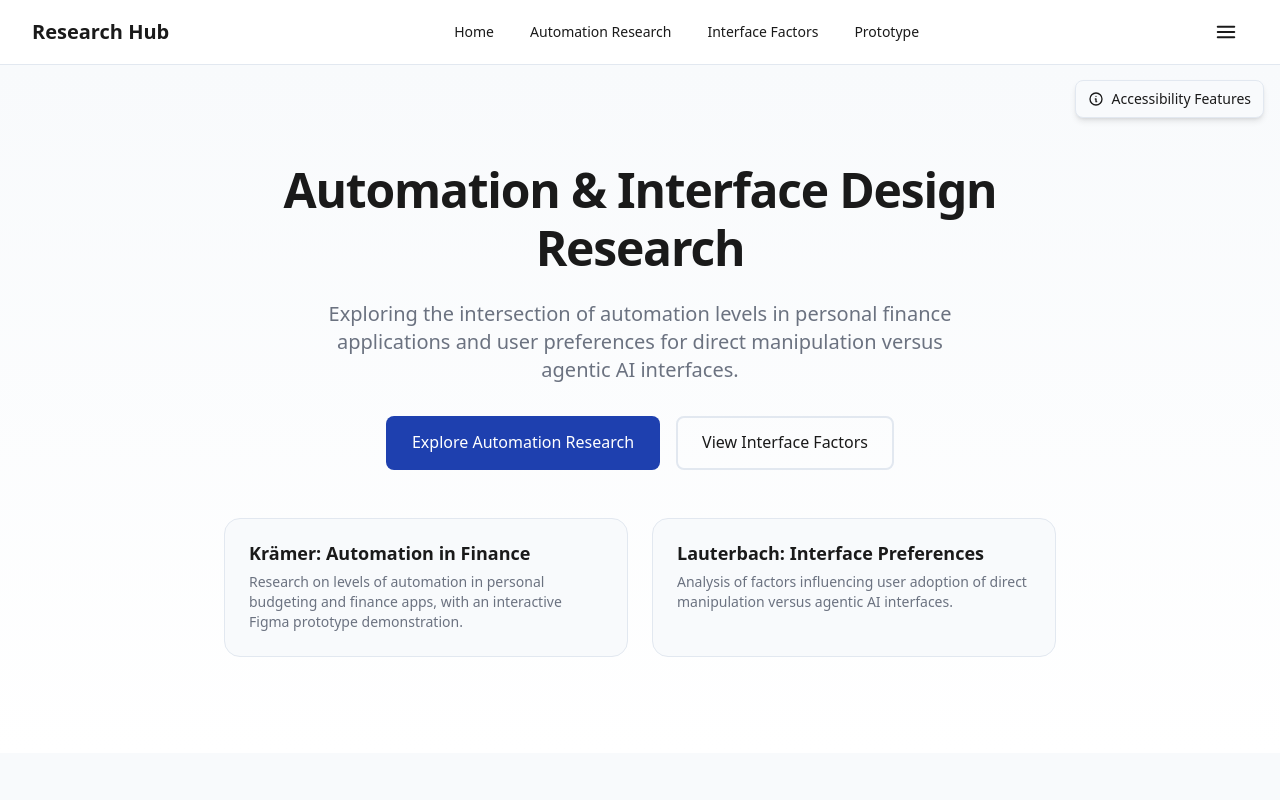
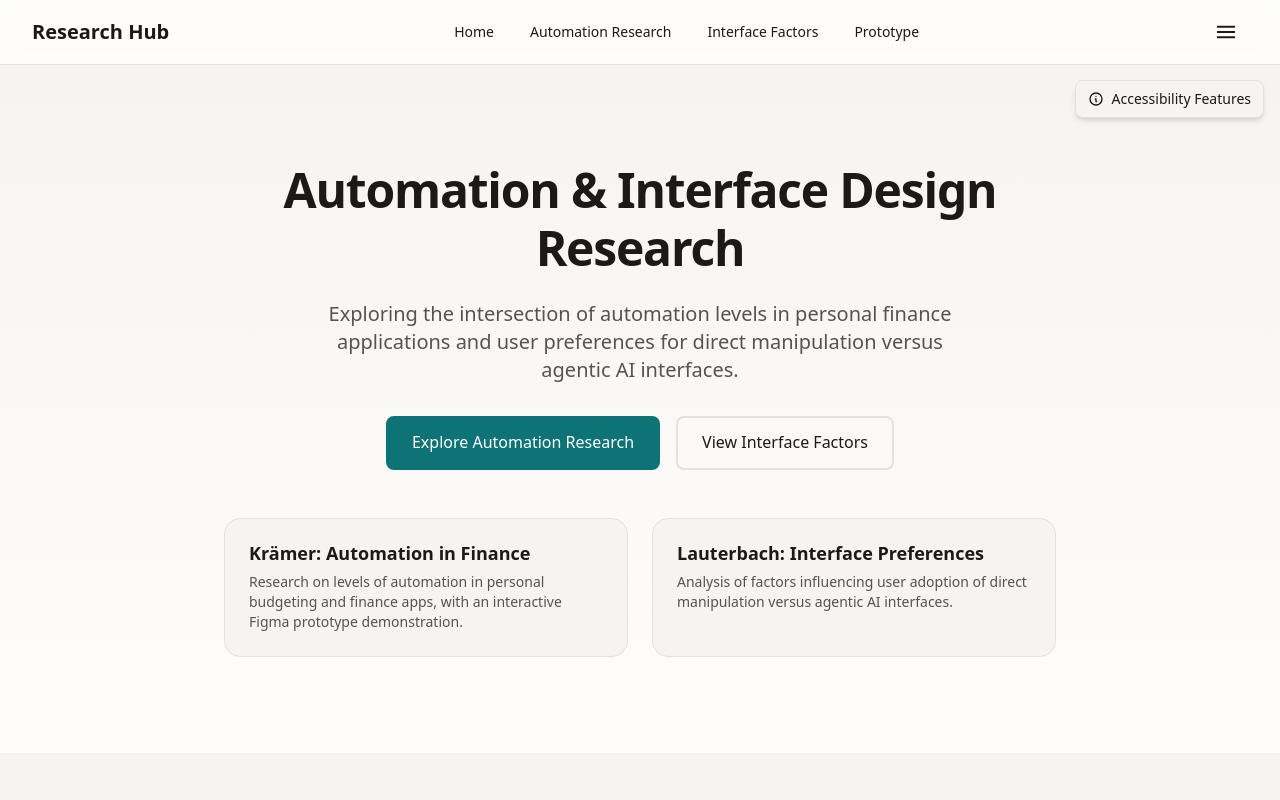
Before and after one commit to k-laut/research-website, a Next.js app: page / in a window 1280 px wide. Shown: the top 800 px of the page. Built offline with nearby package versions, Linux system fonts and the light colour scheme.

Commit message:
changed colors

```diff
--- a/src/app/globals.css
+++ b/src/app/globals.css
@@ -1,30 +1,32 @@
 @import "tailwindcss";
 
 :root {
-  --background: #ffffff;
-  --foreground: #1a1a1a;
-  --primary: #1e40af;
-  --primary-hover: #1e3a8a;
-  --secondary: #6b7280;
-  --accent: #3b82f6;
-  --surface: #f8fafc;
-  --border: #e2e8f0;
-  --focus-ring: #3b82f6;
-  --error: #dc2626;
-  --success: #16a34a;
+  /* Warm Academic: Deep teal + amber accents */
+  --background: #fefdfb;
+  --foreground: #1c1917;
+  --primary: #0d7377;
+  --primary-hover: #0a5c5f;
+  --secondary: #57534e;
+  --accent: #d97706;
+  --surface: #f5f4f0;
+  --border: #e5e2dd;
+  --focus-ring: #0d7377;
+  --error: #b91c1c;
+  --success: #15803d;
 }
 
 @media (prefers-color-scheme: dark) {
   :root {
-    --background: #0f172a;
-    --foreground: #f1f5f9;
-    --primary: #60a5fa;
-    --primary-hover: #93c5fd;
-    --secondary: #94a3b8;
-    --accent: #3b82f6;
-    --surface: #1e293b;
-    --border: #334155;
-    --focus-ring: #60a5fa;
+    /* Warm Academic dark: Lighter teal + amber */
+    --background: #1c1917;
+    --foreground: #fafaf9;
+    --primary: #14b8a6;
+    --primary-hover: #2dd4bf;
+    --secondary: #a8a29e;
+    --accent: #fbbf24;
+    --surface: #292524;
+    --border: #44403c;
+    --focus-ring: #14b8a6;
     --error: #f87171;
     --success: #4ade80;
   }
--- a/src/app/layout.tsx
+++ b/src/app/layout.tsx
@@ -47,8 +47,8 @@ export const viewport: Viewport = {
   initialScale: 1,
   maximumScale: 5,
   themeColor: [
-    { media: '(prefers-color-scheme: light)', color: '#ffffff' },
-    { media: '(prefers-color-scheme: dark)', color: '#0f172a' },
+    { media: '(prefers-color-scheme: light)', color: '#fefdfb' },
+    { media: '(prefers-color-scheme: dark)', color: '#1c1917' },
   ],
 };
 
```
